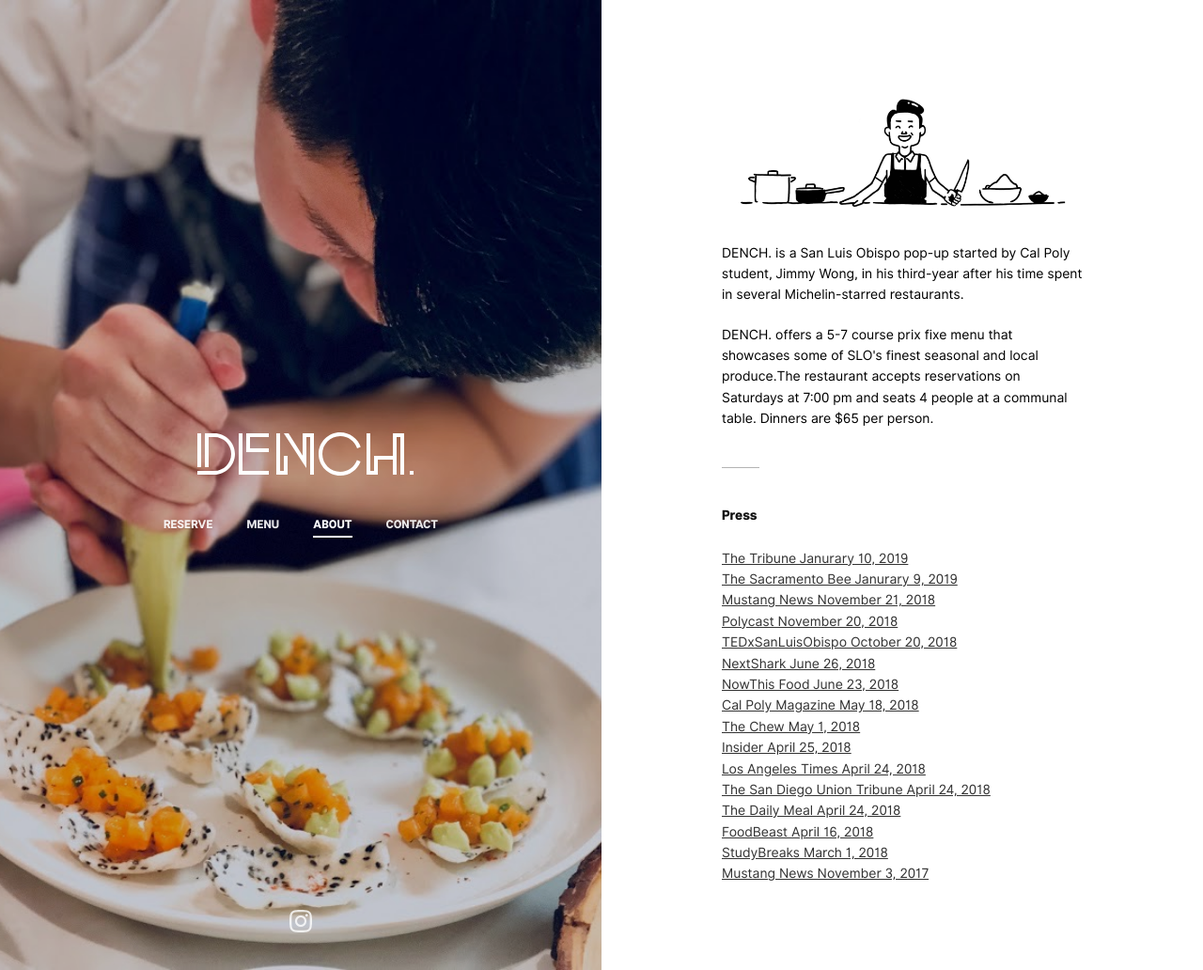
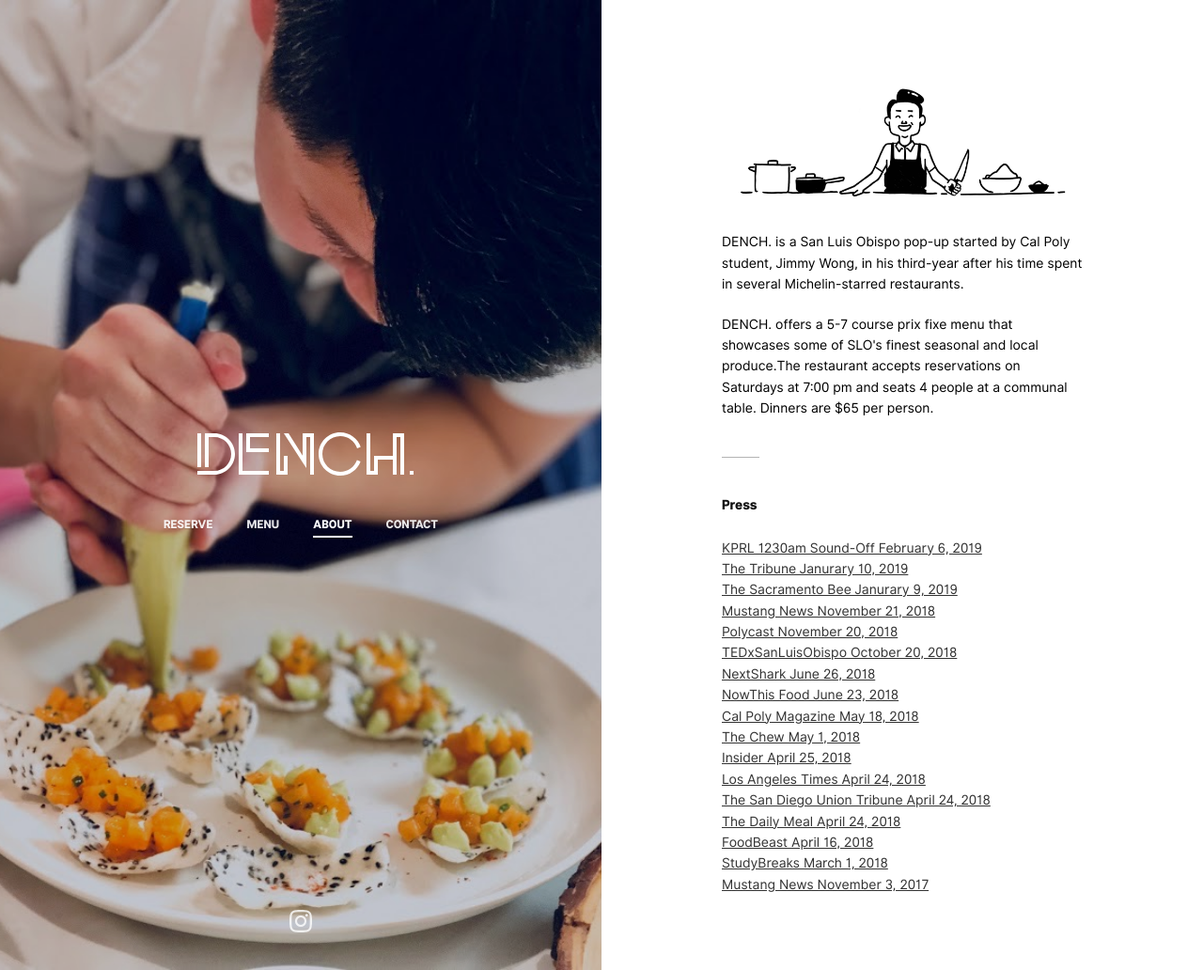
Before and after one commit to jwongdynasty/jwongdynasty.github.io, a Jekyll site: the page built from about.html, in a window 1280 px wide and 1032 px high. Shown: the whole window at 94% size. Built offline with Jekyll 4.4.1, drawn with Linux system fonts in a browser that asks for light colours.

Commit message:
Update about.html

```diff
--- a/about.html
+++ b/about.html
@@ -17,6 +17,7 @@ Dinners are $65 per person.</p>
 
 <h3> Press </h3>
 <ul>
+  <li><a href="https://kprl.com/sound-off-wed-02062019/" target="_blank">KPRL 1230am Sound-Off February 6, 2019</a></li>
   <li><a href="https://www.sanluisobispo.com/news/local/education/article222627985.html#storylink=latest_side" target="_blank">The Tribune Janurary 10, 2019</a></li>
   <li><a href="https://www.sacbee.com/food-drink/article222627985.html" target="_blank">The Sacramento Bee Janurary 9, 2019</a></li>
   <li><a href="http://mustangnews.net/catching-up-with-dench-creator-jimmy-wong-one-year-later/" target="_blank">Mustang News November 21, 2018</a></li>
```
